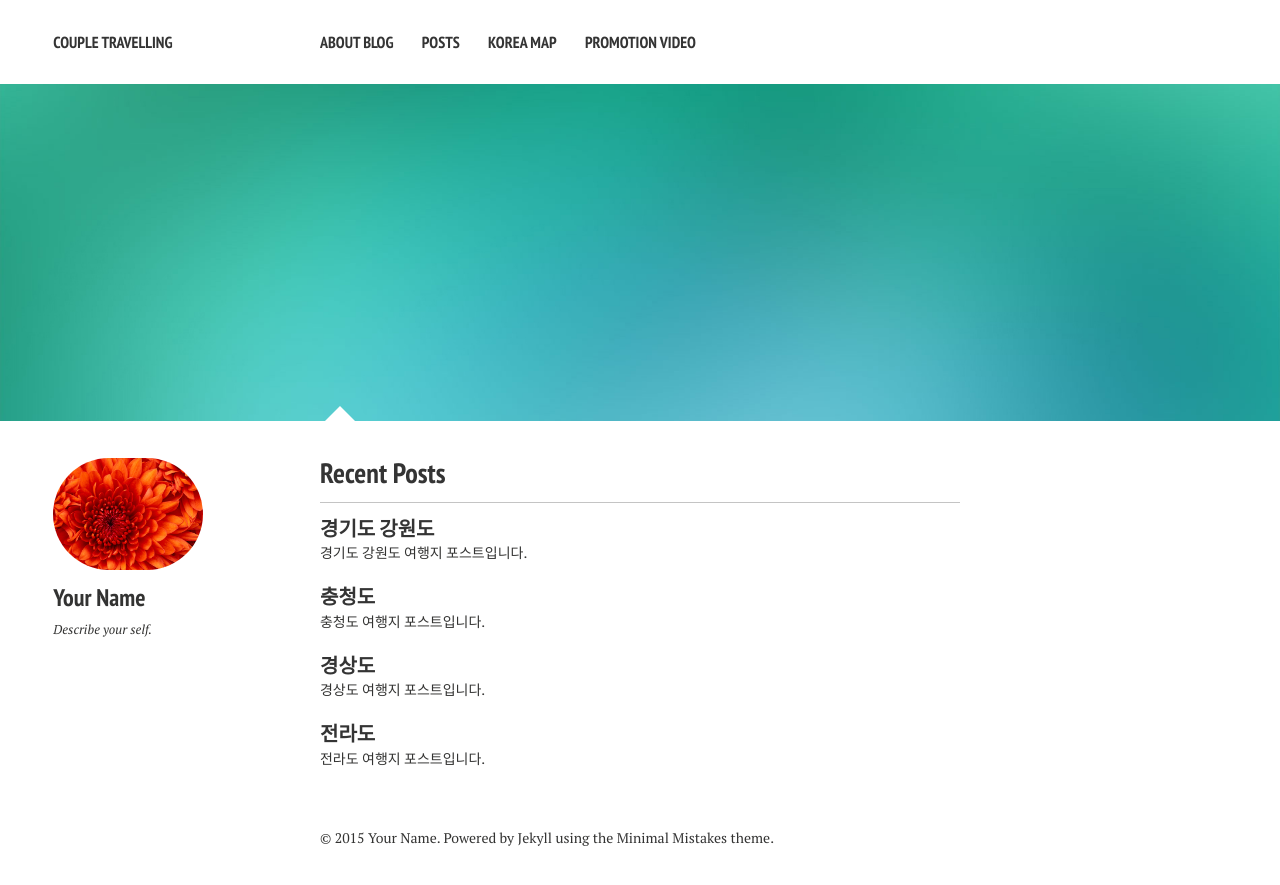
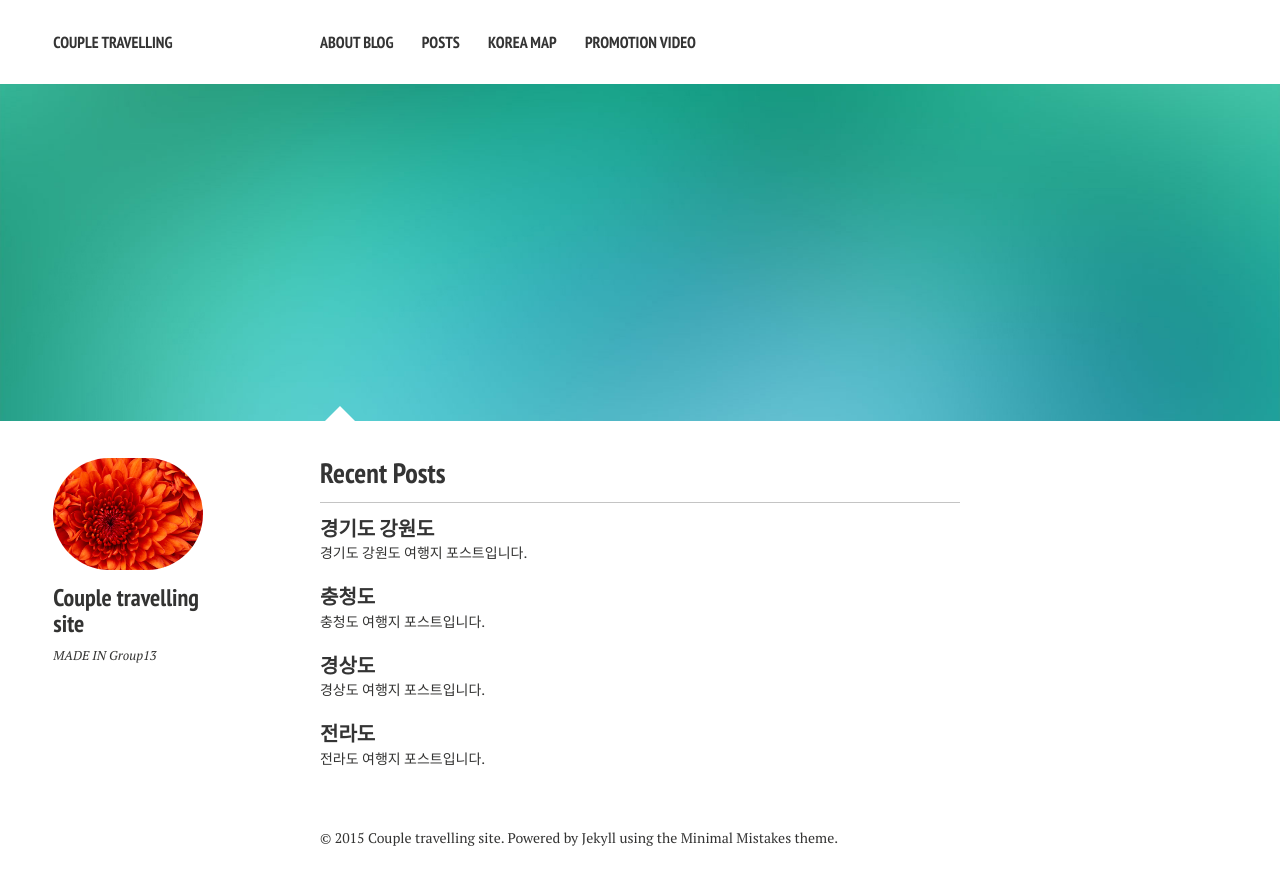
Before and after one commit to shinojin/shinojin.github.com, a Jekyll site: the page built from index.md, in a window 1280 px wide. Shown: the top 885 px of the page. Built offline with Jekyll 4.4.1, drawn with Linux system fonts in a browser that asks for light colours; nearby versions of some CDN libraries.

Commit message:
Update _config.yml

```diff
--- a/_config.yml
+++ b/_config.yml
@@ -26,9 +26,9 @@ kramdown:
 
 # Site owner
 owner:
-  name: Your Name
+  name: Couple travelling site
   avatar: bio-photo.jpg
-  bio: "Describe your self."
+  bio: "MADE IN Group13"
   email:
   disqus-shortname:
   twitter: #username
```
